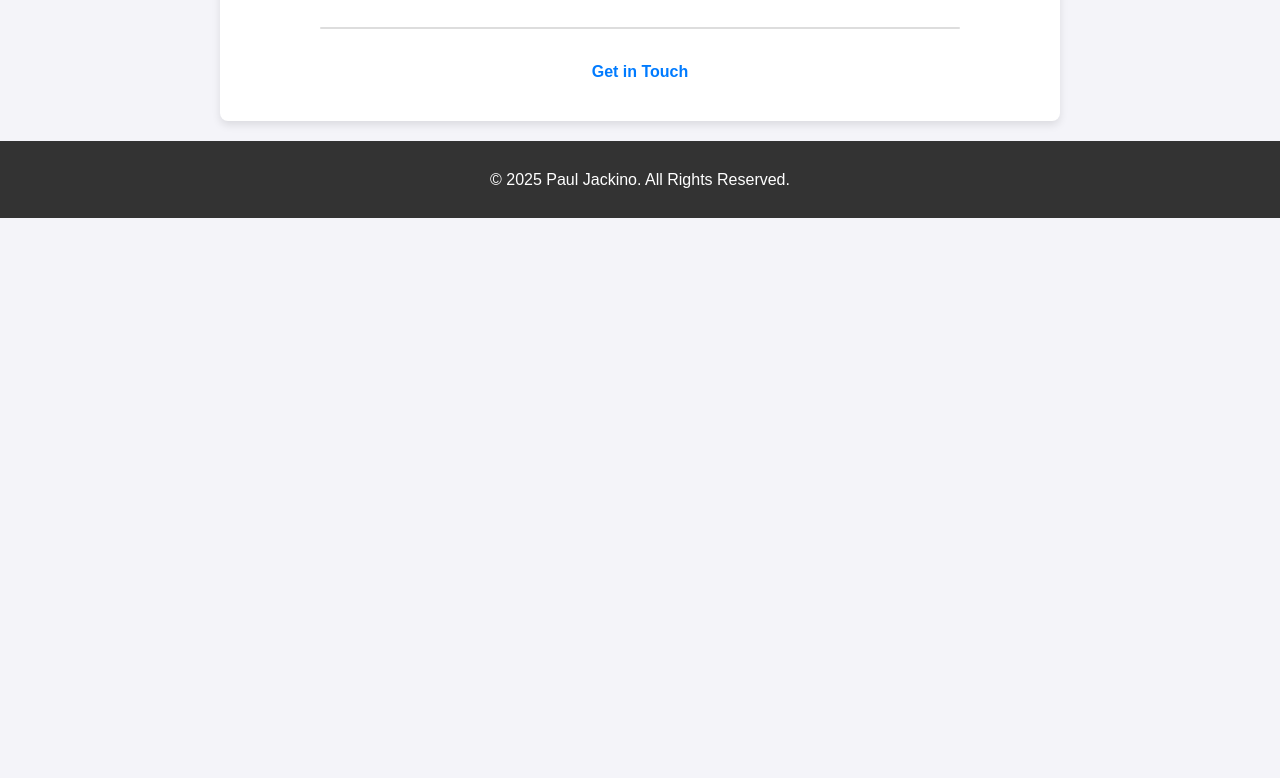
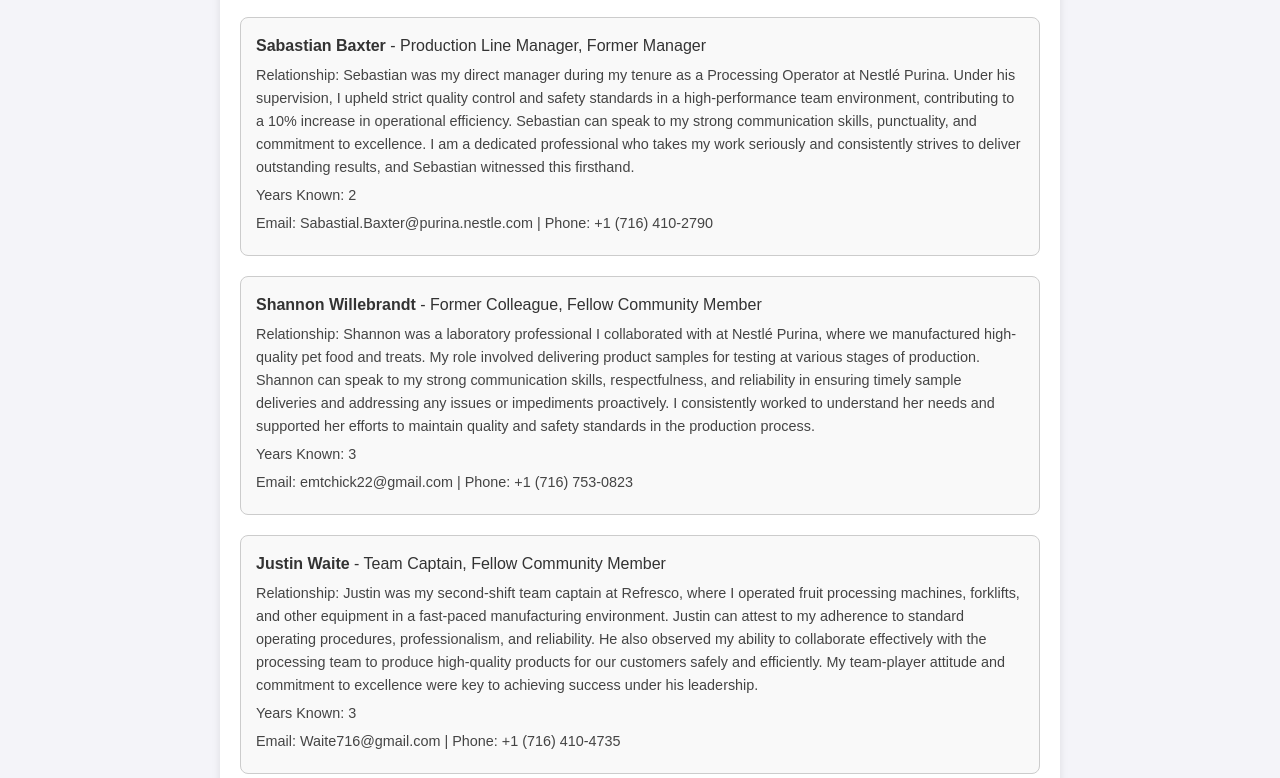
Before and after one commit to pauljackino/pauljackino.github.io, a plain HTML site: page references.html in a window 1280 px wide. Shown: the part 1842-2620 px from the top of the page. Before the commit the page ends 2060 px from the top, so only its background shows below. Drawn offline with Linux system fonts and the light colour scheme.

Commit message:
More ref

```diff
--- a/references.html
+++ b/references.html
@@ -31,13 +31,13 @@
 					<li>
 						<strong>Jon Sanchez</strong> - Senior Enterprise Account Executive, Former Manager
 						<p>Relationship: Jon managed my role as a Marketing Communications Specialist at SellingHive, where I transformed complex stakeholder needs into deliverables like tutorials, app graphics, and web media. Jon recognized me as the company's Most Versatile Employee, I continued collaborating with Jon on freelance projects, reflecting my adaptability and commitment to success.</p>
-						<p>Years Known: 14</p>
+						<p>Years Known: 6</p>
 						<p>Email: jpsanchez27@gmail.com | Phone: +1 (408) 307-3315</p>
 					</li>
 					<li>
 						<strong>Kelly Allessi-Olson</strong> -  HR Manager at Nestlé Purina North America, My Former HR Manager
 						<p>Relationship: Kelly was my HR manager at Nestlé Purina North America, where I excelled as a Processing Operator, ensuring quality control, safety, and production goals in a fast-paced team environment. She can speak to my professionalism, communication, perfect attendance, and ability to foster a collaborative and high-performing team culture.</p>
-						<p>Years Known: 10</p>
+						<p>Years Known: 8</p>
 						<p>Email: allessikj@gmail.com | Phone: +1 (716) 679-8807</p>
 					</li>
 					<li>
@@ -64,6 +64,24 @@
 						<p>Years Known: 15</p>
 						<p>Email: mikebrunacini@hotmail.com | Phone: +1 (716) 969-4236</p>
 					</li>
+					<li>
+						<strong>Sabastian Baxter</strong> - Production Line Manager, Former Manager
+						<p>Relationship: Sebastian was my direct manager during my tenure as a Processing Operator at Nestlé Purina. Under his supervision, I upheld strict quality control and safety standards in a high-performance team environment, contributing to a 10% increase in operational efficiency. Sebastian can speak to my strong communication skills, punctuality, and commitment to excellence. I am a dedicated professional who takes my work seriously and consistently strives to deliver outstanding results, and Sebastian witnessed this firsthand.</p>
+						<p>Years Known: 2</p>
+						<p>Email: Sabastial.Baxter@purina.nestle.com | Phone: +1 (716) 410-2790</p>
+					</li>
+					<li>
+						<strong>Shannon Willebrandt</strong> - Former Colleague, Fellow Community Member
+						<p>Relationship: Shannon was a laboratory professional I collaborated with at Nestlé Purina, where we manufactured high-quality pet food and treats. My role involved delivering product samples for testing at various stages of production. Shannon can speak to my strong communication skills, respectfulness, and reliability in ensuring timely sample deliveries and addressing any issues or impediments proactively. I consistently worked to understand her needs and supported her efforts to maintain quality and safety standards in the production process.</p>
+						<p>Years Known: 3</p>
+						<p>Email: emtchick22@gmail.com | Phone: +1 (716) 753-0823</p>
+					</li>
+					<li>
+						<strong>Justin Waite</strong> - Team Captain, Fellow Community Member
+						<p>Relationship: Justin was my second-shift team captain at Refresco, where I operated fruit processing machines, forklifts, and other equipment in a fast-paced manufacturing environment. Justin can attest to my adherence to standard operating procedures, professionalism, and reliability. He also observed my ability to collaborate effectively with the processing team to produce high-quality products for our customers safely and efficiently. My team-player attitude and commitment to excellence were key to achieving success under his leadership.</p>
+						<p>Years Known: 3</p>
+						<p>Email: Waite716@gmail.com | Phone: +1 (716) 410-4735</p>
+					</li>
 				</ul>
 			</div>
 			<div class="project-separator"></div>
```
Also changed, not shown: portfolio.html (+1 -0 lines).
